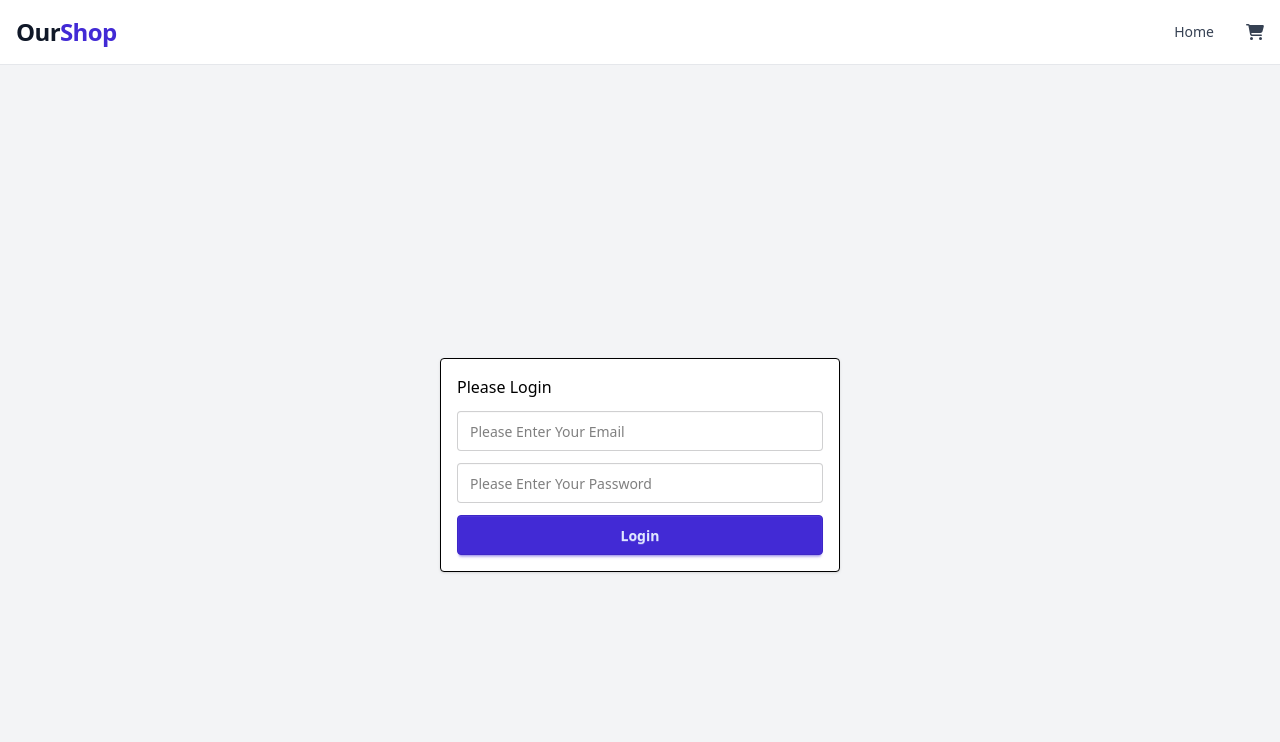
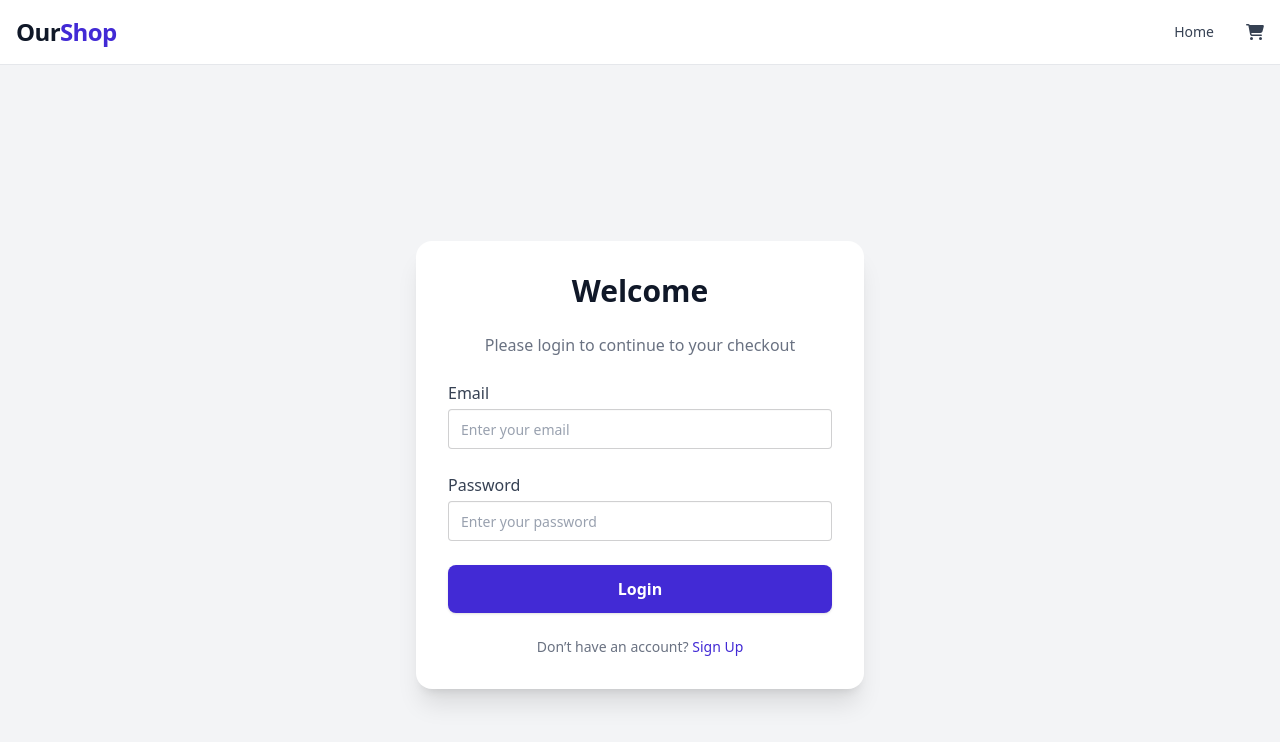
Before and after one commit to menna743/project7-Ecomere, a React (Vite) app: page /login in a window 1280 px wide. Shown: the top 742 px of the page. Built offline with nearby package versions, Linux system fonts and the light colour scheme.

Commit message:
last Push

```diff
--- a/src/Pages/CartPage.jsx
+++ b/src/Pages/CartPage.jsx
@@ -14,13 +14,12 @@ export default function CartPage() {
     const handleProceedToCheckout = () => {
         const token = localStorage.getItem("token");
         if (!token) {
+            localStorage.setItem("redirectAfterLogin", "/checkout");
             navigate("/login", { replace: true });
         } else {
             navigate("/checkout");
-
         }
     };
-
     const decrementQty = (index) => {
         let copy = [...cart];
         if (copy[index].qty > 1) {
--- a/src/Pages/LoginPage.jsx
+++ b/src/Pages/LoginPage.jsx
@@ -1,43 +1,112 @@
 import axios from "axios";
-import { Field, Formik,ErrorMessage, Form } from "formik";
+import { Field, Formik, ErrorMessage, Form } from "formik";
 import * as Yup from "yup";
 import { domain } from "../Store";
 import toast from "react-hot-toast";
-
+import { useNavigate } from "react-router-dom";
+import { useEffect } from "react";
 
 export default function LoginPage() {
+  const navigate = useNavigate();
 
-    const values = { identifier: '', password: '' };
-    const Schema = Yup.object({
-        identifier: Yup.string().required().email(),
-        password: Yup.string().required(),
+  useEffect(() => {
+    const token = localStorage.getItem("token");
+    if (token) {
+      const redirectTo =
+        localStorage.getItem("redirectAfterLogin") || "/";
+      localStorage.removeItem("redirectAfterLogin");
+      navigate(redirectTo, { replace: true });
+    }
+  }, []);
+
+  const initialValues = { identifier: "", password: "" };
+  const validationSchema = Yup.object({
+    identifier: Yup.string().required().email("Enter a valid email"),
+    password: Yup.string().required("Password is required"),
   });
-    const handleLogin = (values) => {
-        let url = domain + '/api/auth/local';
+
+  const handleLogin = (values, { setSubmitting }) => {
     axios
-        .post(url , values)
-        .then((res)=>{
-            toast.success('Login success');
-            localStorage.setItem('token',res.data.jwt);
-            localStorage.setItem('user', JSON.stringify(res.data.jwt));
+      .post(domain + "/api/auth/local", values)
+      .then((res) => {
+        toast.success("Login successful!");
+        localStorage.setItem("token", res.data.jwt);
+        localStorage.setItem("user", JSON.stringify(res.data.user));
+
+        const redirectTo =
+          localStorage.getItem("redirectAfterLogin") || "/";
+        localStorage.removeItem("redirectAfterLogin");
+        navigate(redirectTo, { replace: true });
       })
-        .catch(()=>{
-            toast.error('wrong email or password');
-        });
-        console.log(values);
+      .catch(() => {
+        toast.error("Wrong email or password");
+      })
+      .finally(() => setSubmitting(false));
   };
+
   return (
-        <div className="w-full h-dvh flex justify-center items-center ">
-            <Formik onSubmit={handleLogin} initialValues={values} validationSchema={Schema}>
-                <Form className="bg-white rounded shadow border flex flex-col gap-3 p-4 w-100">
-                    <h1>Please Login</h1>
-                    <Field className="input w-full" name="identifier" placeholder="Please Enter Your Email" />
-                    <ErrorMessage name="identifier" component={'p'} className="text-red-500"/>
-                    <Field className="input w-full" type="password" name="password" placeholder="Please Enter Your Password " />
-                    <ErrorMessage name="password" component={'p'} className="text-red-500"/>
-                    <button className="btn btn-primary" type="submit">Login</button>
+    <div className="w-full min-h-screen flex justify-center items-center bg-gray-100 px-4">
+      <Formik
+        initialValues={initialValues}
+        validationSchema={validationSchema}
+        onSubmit={handleLogin}
+      >
+        <Form className="bg-white rounded-2xl shadow-xl p-8 w-full max-w-md flex flex-col gap-6">
+          <h1 className="text-3xl font-bold text-gray-900 text-center">
+            Welcome
+          </h1>
+          <p className="text-center text-gray-500">
+            Please login to continue to your checkout
+          </p>
+
+          {/* Email */}
+          <div className="flex flex-col gap-1">
+            <label className="text-gray-700 font-medium">Email</label>
+            <Field
+              name="identifier"
+              placeholder="Enter your email"
+              className="input input-bordered w-full bg-white text-black placeholder-gray-400"
+            />
+            <ErrorMessage
+              name="identifier"
+              component="p"
+              className="text-red-500 text-sm"
+            />
+          </div>
+
+          {/* Password */}
+          <div className="flex flex-col gap-1">
+            <label className="text-gray-700 font-medium">Password</label>
+            <Field
+              type="password"
+              name="password"
+              placeholder="Enter your password"
+              className="input input-bordered w-full bg-white text-black placeholder-gray-400"
+            />
+            <ErrorMessage
+              name="password"
+              component="p"
+              className="text-red-500 text-sm"
+            />
+          </div>
+
+          {/* Login Button */}
+          <button
+            type="submit"
+            className="w-full py-3 bg-primary text-white font-semibold rounded-lg shadow hover:bg-primary/90 transition"
+          >
+            Login
+          </button>
+
+          {/* Signup link */}
+          <p className="text-center text-gray-500 text-sm">
+            Don’t have an account?{" "}
+            <span className="text-primary font-medium cursor-pointer">
+              Sign Up
+            </span>
+          </p>
         </Form>
       </Formik>
     </div>
-    )
+  );
 }
```
Lines whose indentation alone changed are shown as unchanged.
